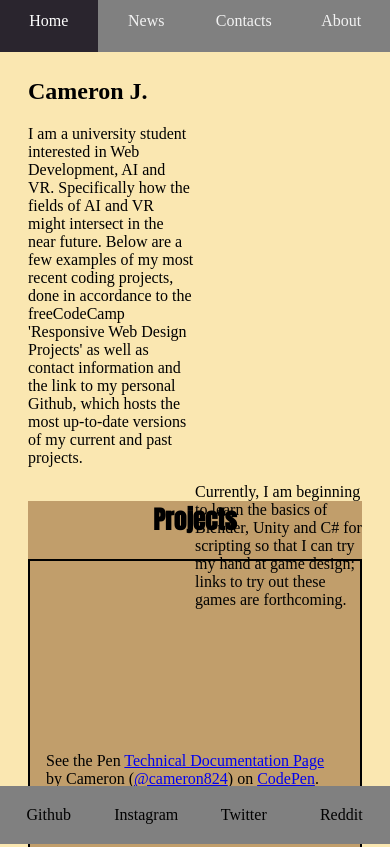
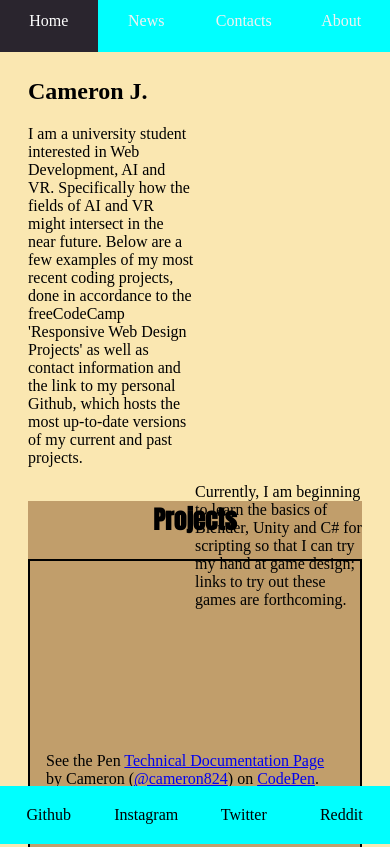
Before and after one commit to cameron-jordan20/personal-website, a plain HTML site: page index.html in a window 390 px wide. Shown: the top 847 px of the page. Drawn offline with Linux system fonts and the light colour scheme; a script that the page names is missing.

Commit message:
@media only 2

```diff
--- a/format.css
+++ b/format.css
@@ -27,7 +27,7 @@
   .nav-bar {
     position: fixed;
     float: left;
-    background-color: grey;
+    background-color: cyan;
   }
 }
 
@@ -58,7 +58,7 @@
   .contact-bar {
     position: fixed;
     float: right;
-    background-color: grey;
+    background-color: cyan;
   }
 }
 
```
